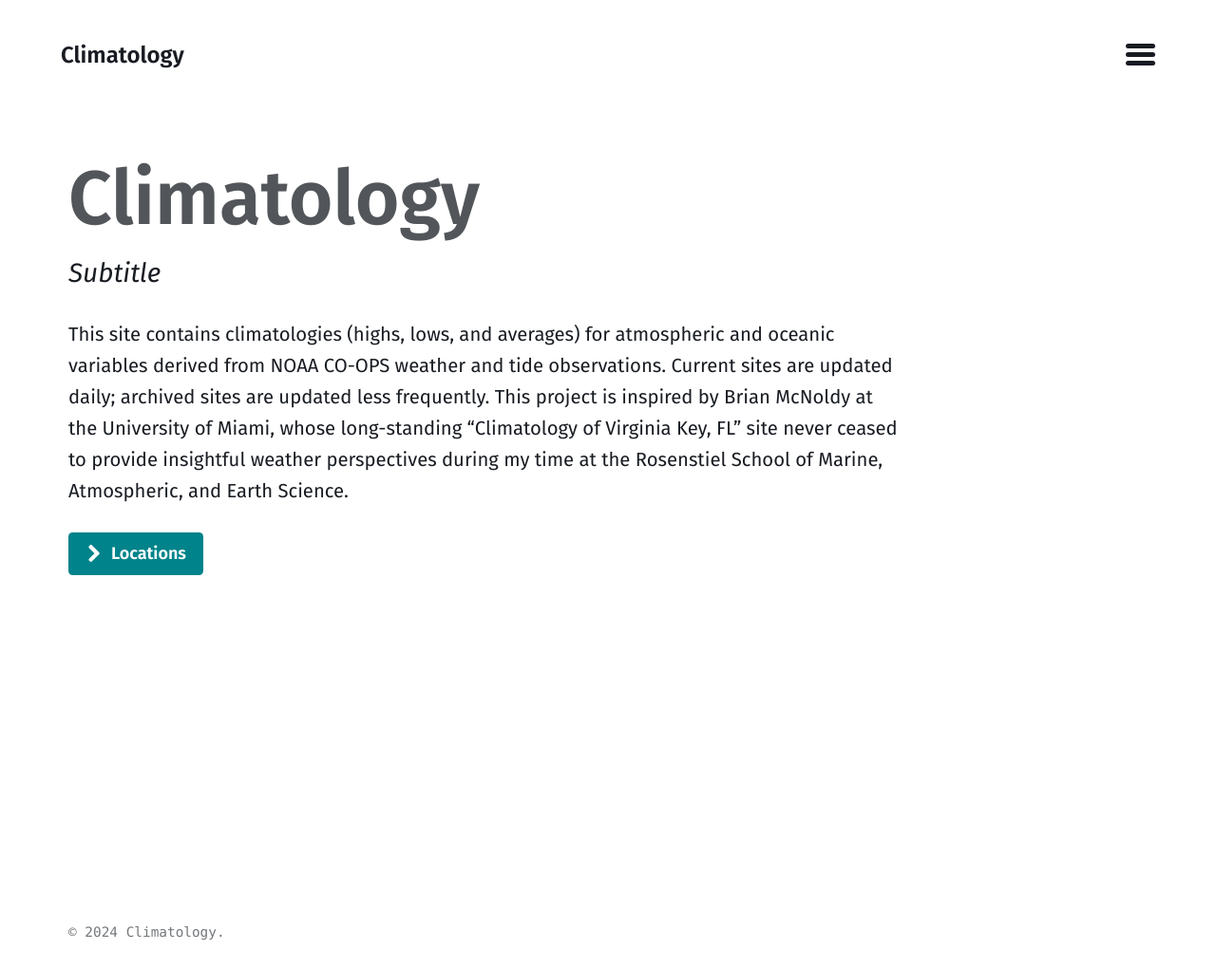
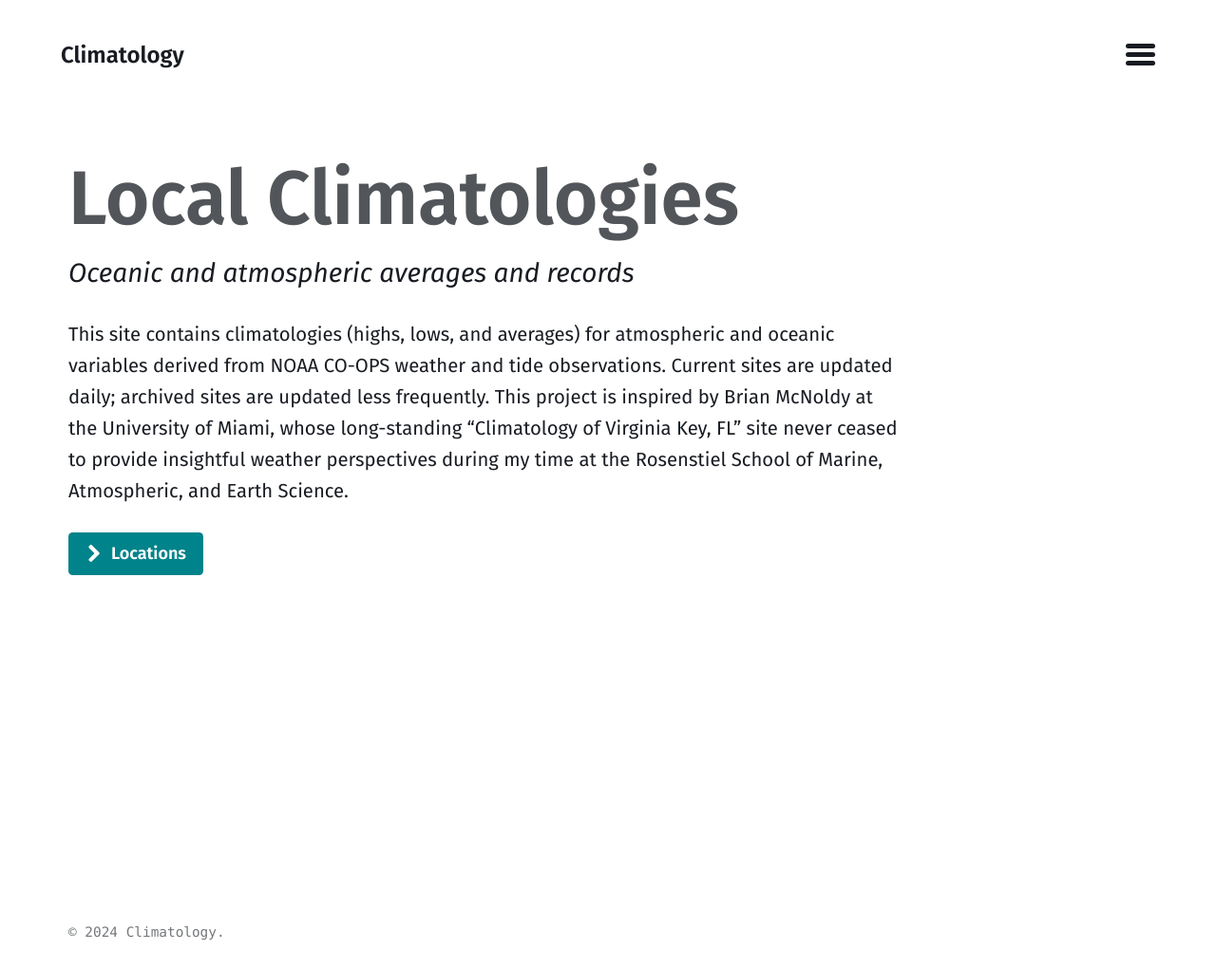
Before and after one commit to mdgrossi/climatology-jekyll, a Jekyll site: the page built from index.md, in a window 1280 px wide. Shown: the whole page at 95% size. Built offline with Jekyll 4.4.1, drawn with Linux system fonts in a browser that asks for light colours.

Commit message:
Add subtitle

```diff
--- a/index.md
+++ b/index.md
@@ -1,7 +1,8 @@
 ---
 layout: home
 paginate: true
-sub_title: "Subtitle"
+title: "Local Climatologies"
+sub_title: "Oceanic and atmospheric averages and records"
 image:
 introduction: |
   This site contains climatologies (highs, lows, and averages) for atmospheric and oceanic variables derived from NOAA CO-OPS weather and tide observations. Current sites are updated daily; archived sites are updated less frequently. This project is inspired by Brian McNoldy at the University of Miami, whose long-standing “Climatology of Virginia Key, FL” site never ceased to provide insightful weather perspectives during my time at the Rosenstiel School of Marine, Atmospheric, and Earth Science.
```
